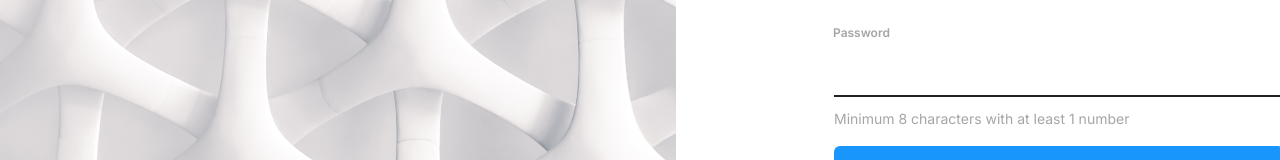
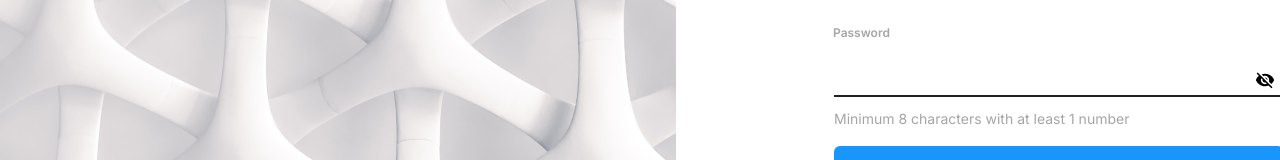
Before and after one commit to MoShahan/NEXTJS-Project-Health, a Next.js app: page /login in a window 1280 px wide. Shown: the part 415-575 px from the top of the page. Built offline with nearby package versions, Linux system fonts and the light colour scheme; no server answers.

Commit message:
added eye icon

```diff
--- a/pages/login.tsx
+++ b/pages/login.tsx
@@ -3,6 +3,7 @@ import { useRouter } from "next/router";
 import { memo, ReactElement, useEffect, useState } from "react";
 import styles from "../styles/Login.module.css";
 import axios from "axios";
+import { MdVisibility, MdVisibilityOff } from "react-icons/md";
 
 const DEMO_CORRECT_USERNAME = "admin@cc.com";
 const DEMO_CORRECT_PASSWORD = "Admin@123";
@@ -13,11 +14,12 @@ const PASSWORD_FORMAT =
   /^(?=.*\d)(?=.*[A-Z])(?=.*[a-z])(?=.*[^A-Za-z0-9])(.{8,24})$/;
 
 const Login = () => {
-  const [username, setUsername] = useState("");
-  const [password, setPassword] = useState("");
-  const [invalidUsername, setInvalidUsername] = useState(false);
-  const [invalidPassword, setInvalidPassword] = useState(false);
-  const [wrongCredentials, setWrongCredentials] = useState(false);
+  const [username, setUsername] = useState<string>("");
+  const [password, setPassword] = useState<string>("");
+  const [invalidUsername, setInvalidUsername] = useState<boolean>(false);
+  const [invalidPassword, setInvalidPassword] = useState<boolean>(false);
+  const [wrongCredentials, setWrongCredentials] = useState<boolean>(false);
+  const [showPassword, setShowPassword] = useState<boolean>(false);
 
   const router = useRouter();
 
@@ -39,13 +41,6 @@ const Login = () => {
       })
       .catch((e) => console.log(e));
   }, []);
-
-  // Cache-Control
-  // Content-Language
-  // Content-Type
-  // Expires
-  // Last-Modified
-  // Pragma
 
   // PUNEETH
   // useEffect(() => {
@@ -149,11 +144,17 @@ const Login = () => {
           " " +
           (wrongCredentials ? styles.errorOffset : "")
         }
-        type="password"
+        type={showPassword ? "text" : "password"}
         placeholder=""
         value={password}
         onChange={(e) => setPassword(e.target.value)}
       />
+      <div
+        onClick={() => setShowPassword((prev) => !prev)}
+        className={styles.showPasswordIcon}
+      >
+        {showPassword ? <MdVisibility /> : <MdVisibilityOff />}
+      </div>
       <h6
         className={styles.passwordRule}
         style={{ color: invalidPassword ? "#eb5757" : "" }}
--- a/styles/Login.module.css
+++ b/styles/Login.module.css
@@ -151,6 +151,20 @@
     font-family: "Inter";
 }
 
+.passwordInput::-ms-reveal,
+.passwordInput::-ms-clear {
+    /* hiding built in eye icon */
+    display: none;
+}
+
+.showPasswordIcon {
+    position: absolute;
+    top: 485px;
+    left: 1255px;
+    font-size: 20px;
+    cursor: pointer;
+}
+
 .passwordRule {
     position: absolute;
     width: 297px;
```
